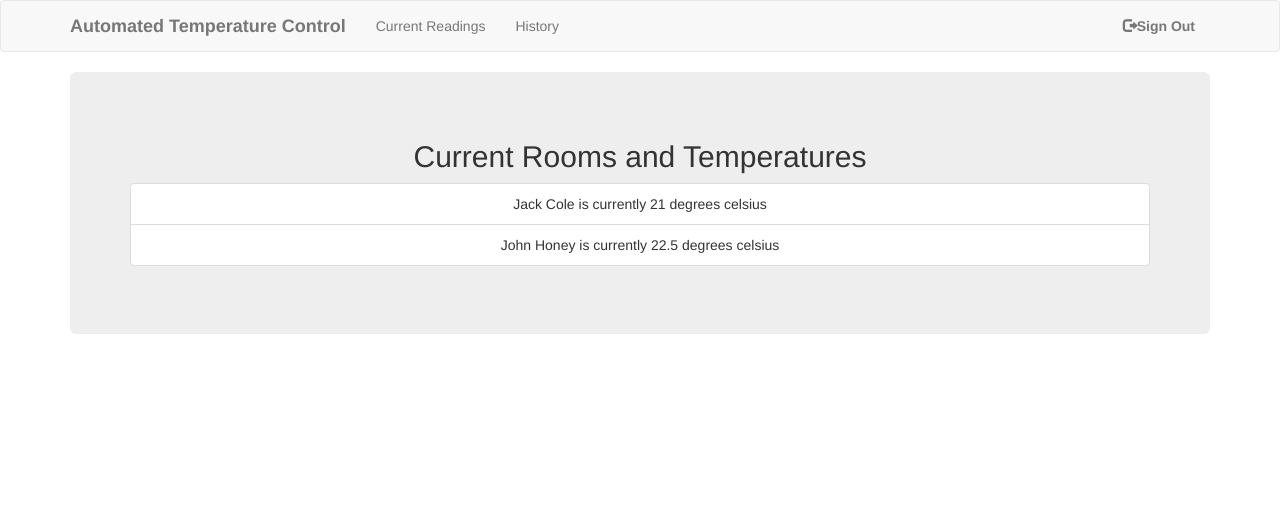
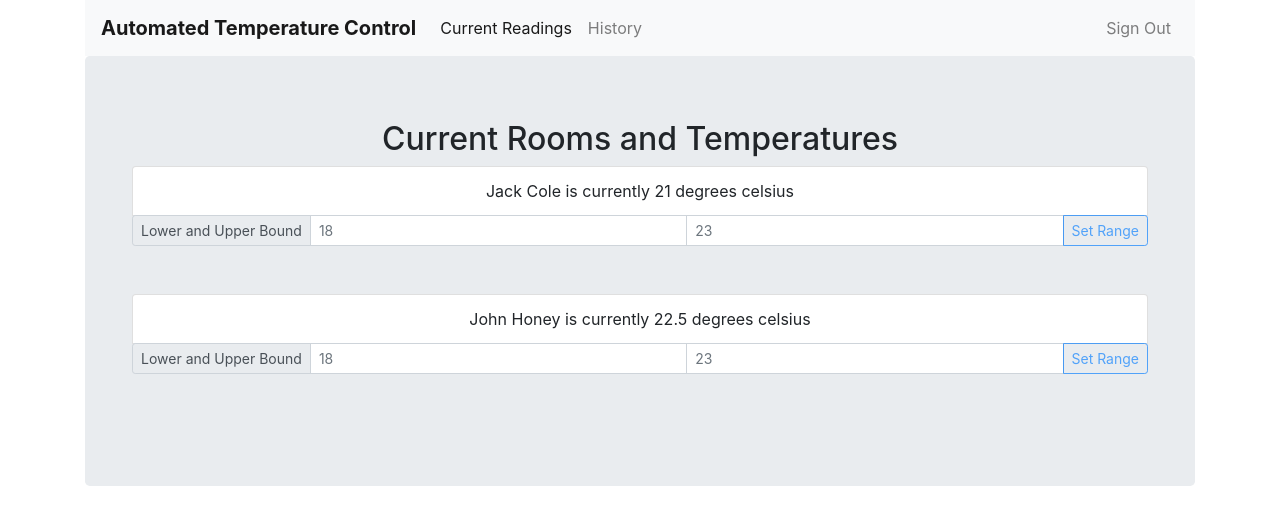
Before and after one commit to dgarnitz-zz/Temperature-Control-System, a Flask app: page / in a window 1280 px wide. Shown: the top 525 px of the page. Run offline with Flask 2, Linux system fonts and the light colour scheme; some libraries are stand-ins or nearby versions.

Commit message:
Added temperature bounds and switched to bootstrap 4

```diff
--- a/client/templates/base.html
+++ b/client/templates/base.html
@@ -4,7 +4,7 @@
 <head>
     <meta charset="utf-8">
     <title>Temperature Control</title>
-    <link rel="stylesheet" href="https://maxcdn.bootstrapcdn.com/bootstrap/3.3.7/css/bootstrap.min.css">
+    <link rel="stylesheet" href="https://maxcdn.bootstrapcdn.com/bootstrap/4.0.0/css/bootstrap.min.css">
 </head>
 
 <body>
@@ -12,8 +12,8 @@
     <div class="container">
         {% block body %} {% endblock %}
     </div>
-
-    <script src="https://maxcdn.bootstrapcdn.com/bootstrap/3.3.7/js/bootstrap.min.js"></script>
+    <script src="https://code.jquery.com/jquery-3.2.1.slim.min.js"></script>
+    <script src="https://maxcdn.bootstrapcdn.com/bootstrap/4.0.0/js/bootstrap.min.js"></script>
 </body>
 
 </html>
--- a/client/templates/current.html
+++ b/client/templates/current.html
@@ -7,10 +7,27 @@
 
     <ul class="list-group">
         {% for room in rooms %}
-        <li class="list-group-item">
-            {{room.name}} is currently {{room.temperature}} degrees celsius
-        </li>
+        <div class="container mb-5">
+            <li class=" list-group-item">
+                {{room.name}} is currently {{room.temperature}} degrees celsius
+            </li>
+
+            <div class="input-group input-group-sm">
+                <div class="input-group-prepend">
+                    <span class="input-group-text" id="{{room.id}}">Lower and Upper Bound</span>
+                </div>
+                <input type="text" class="form-control" placeholder="{{room.lower_bound}}">
+                <input type="text" class="form-control" placeholder="{{room.upper_bound}}">
+                <div class=" input-group-append">
+                    <button class="btn btn-outline-primary" type="button" disabled>
+                        Set Range
+                    </button>
+                </div>
+            </div>
+        </div>
+
         {% endfor %}
     </ul>
 </div>
+
 {% endblock %}
--- a/client/templates/includes/_navbar.html
+++ b/client/templates/includes/_navbar.html
@@ -1,23 +1,24 @@
-<nav class="navbar navbar-default">
-    <div class="container">
-        <div class="navbar-header">
-            <button type="button" class="navbar-toggle collapsed" data-toggle="collapse" data-target="#navbar"
-                aria-expanded="false" aria-controls="navbar">
-                <span class="sr-only"></span>
-                <span class="icon-bar"></span>
-                <span class="icon-bar"></span>
-                <span class="icon-bar"></span>
-            </button>
-            <a class="navbar-brand" href="/"><strong>Automated Temperature Control</strong></a>
-        </div>
-        <div id="navbar" class="collape navbar-collapse">
-            <ul class="nav navbar-nav">
-                <li><a href="/">Current Readings</a></li>
-                <li><a href="/history">History</a></li>
+<div class="container">
+    <nav class="navbar navbar-expand-md navbar-light bg-light">
+        <a class="navbar-brand" href="/"><strong>Automated Temperature Control</strong></a>
+
+        <button class="navbar-toggler" type="button" data-toggle="collapse" data-target="#navbar"
+            aria-controls="navbarNav" aria-expanded="false" aria-label="Toggle navigation">
+            <span class="navbar-toggler-icon"></span>
+        </button>
+
+        <div class="collapse navbar-collapse" id="navbar">
+            <ul class="navbar-nav">
+                <li class="nav-item active"><a class="nav-link" href="/">Current Readings</a></li>
+                <li class="nav-item"><a class="nav-link" href="/history">History</a></li>
             </ul>
-            <ul class="nav navbar-nav navbar-right">
-                <li><a href="#"><span class="glyphicon glyphicon-log-out"></span><strong>Sign Out</strong></a></li>
+            <ul class="nav navbar-nav ml-auto">
+                <li>
+                    <a class="nav-link" href="#"><span class="glyphicon glyphicon-log-out  float-right"></span>
+                        Sign Out
+                    </a>
+                </li>
             </ul>
         </div>
-    </div>
-</nav>
+    </nav>
+</div>
```
Also changed, not shown: client/test_data.py (+6 -2 lines).
